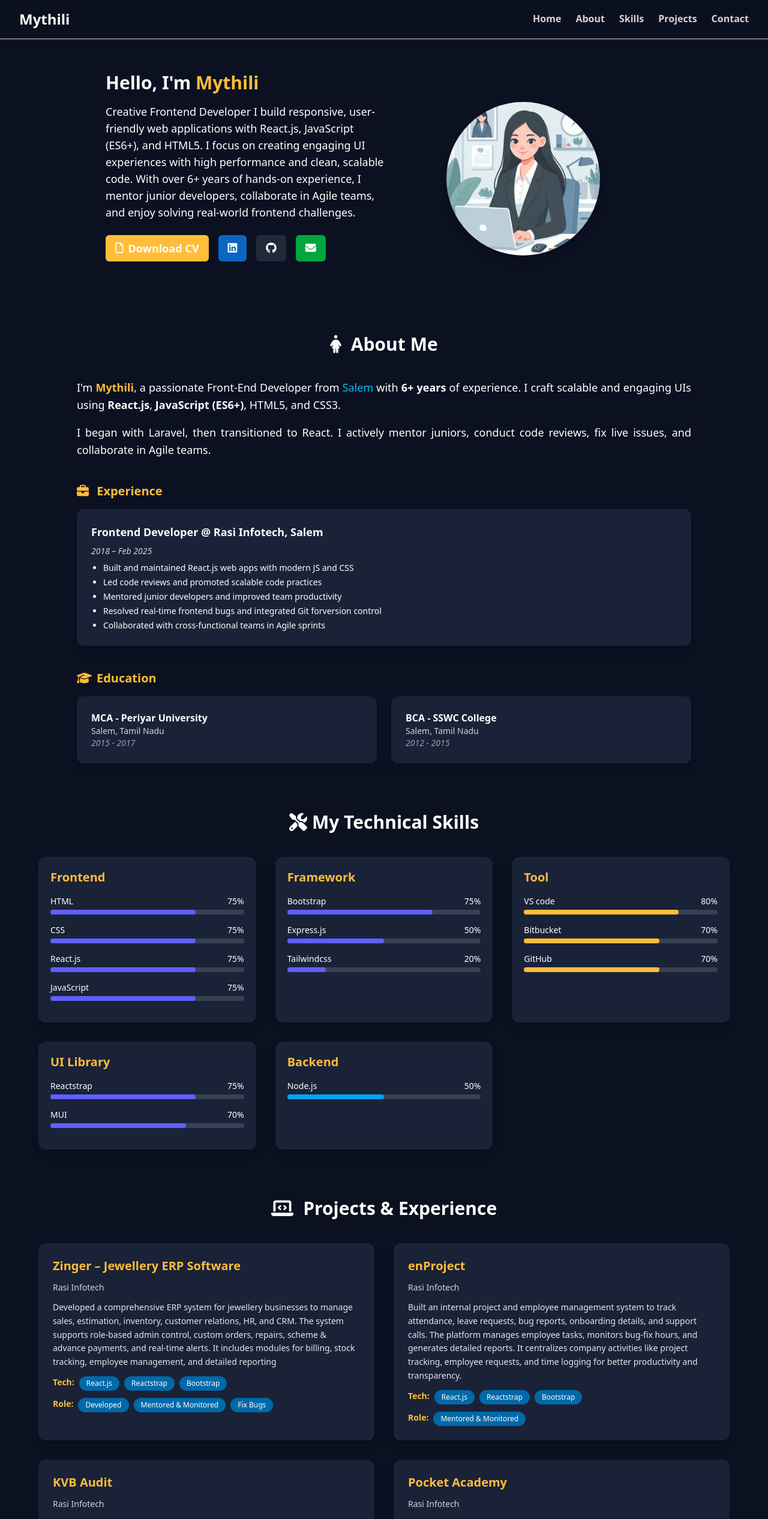
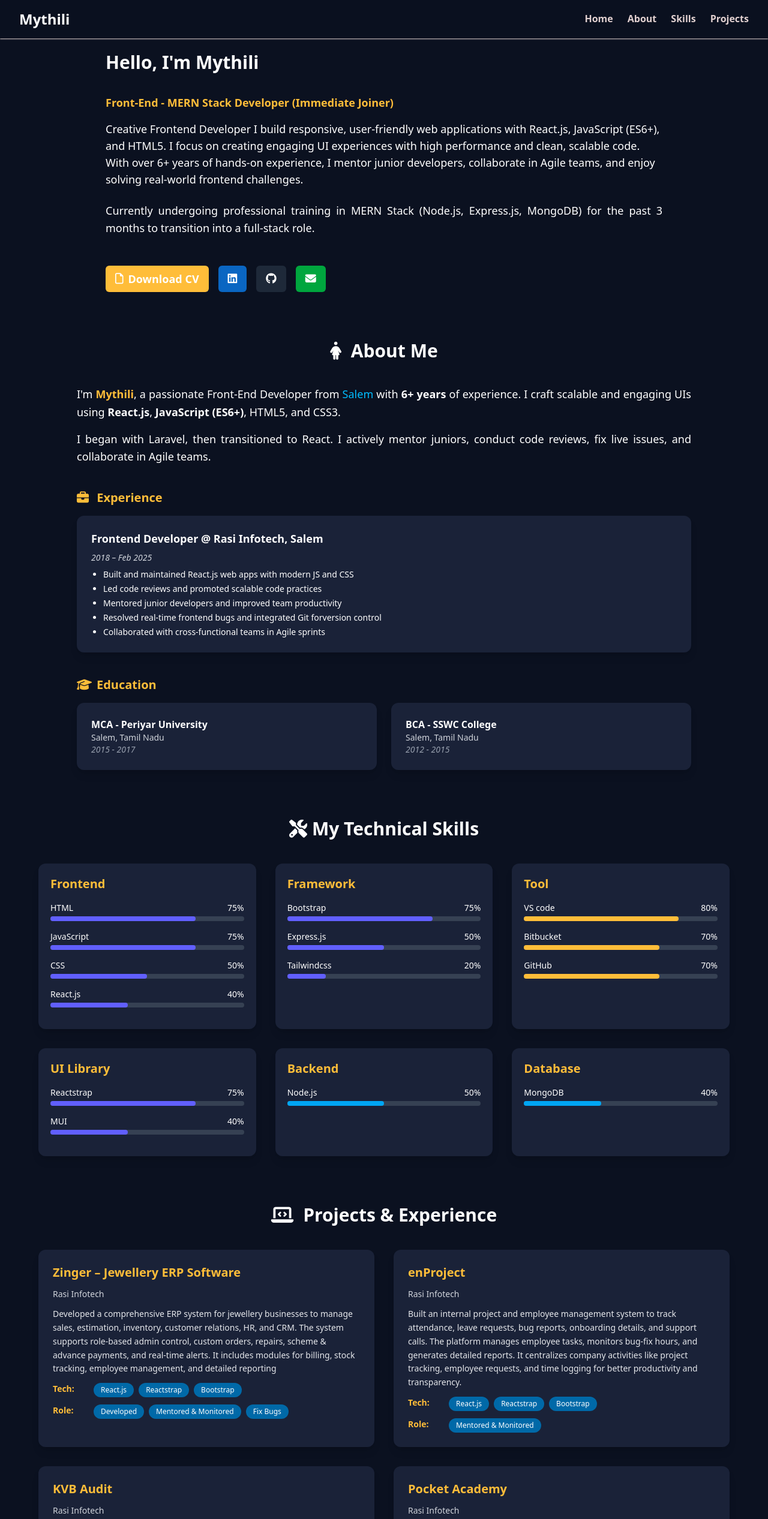
Before and after one commit to mythilims/my_site_portfolio, a React (Vite) app: page / in a window 1280 px wide. Shown: the top 2533 px of the page at 60% size. Built offline with nearby package versions, Linux system fonts and the light colour scheme.

Commit message:
ui changes

```diff
--- a/src/Utility/CommonFile.jsx
+++ b/src/Utility/CommonFile.jsx
@@ -60,9 +60,24 @@ export const PROJECT_DETAILS = [
   },
 ];
 
+export const MERN_PROJECT_DETAILS = [
+  {
+    project_name: "Notes Manage App",
+    des: "A secure and responsive Note Management App built using the MERN Stack (MongoDB, Express.js, React.js, Node.js). Users can create, edit, delete, and search personal notes with real-time feedback",
+    tech: ["Redux toolkit","React.js", "Tailwindcss", "Node.js","Express.js","MongoDB"],
+    role: ["Developing",],
+  },
+  {
+    project_name: "Expense Tracker",
+    des: "A modern Expense Tracker App that helps users manage their income and expenses. Built using React for frontend and Node.js/Express/MongoDB for backend, the app allows users to track spending, categorize transactions, and monitor their financial habits.",
+    tech: ["React.js", "MUI", "Node.js","Express.js","MongoDB"],
+    role: ["Developing"],
+  }
+];
+
 export const SKILLS = [
   { name: "HTML", level: 75, color: "bg-indigo-500", title: "Frontend" },
-  { name: "CSS", level: 75, color: "bg-indigo-500", title: "Frontend" },
+  { name: "CSS", level: 50, color: "bg-indigo-500", title: "Frontend" },
   { name: "Bootstrap", level: 75, color: "bg-indigo-500", title: "Framework" },
   {
     name: "Tailwindcss",
@@ -77,18 +92,20 @@ export const SKILLS = [
     color: "bg-indigo-500",
     title: "UI Library",
   },
-  { name: "MUI", level: 70, color: "bg-indigo-500", title: "UI Library" },
+  { name: "MUI", level: 40, color: "bg-indigo-500", title: "UI Library" },
 
-  { name: "React.js", level: 75, color: "bg-indigo-500", title: "Frontend" },
+  { name: "React.js", level: 40, color: "bg-indigo-500", title: "Frontend" },
   { name: "JavaScript", level: 75, color: "bg-indigo-500", title: "Frontend" },
   { name: "Node.js", level: 50, color: "bg-sky-500", title: "Backend" },
   { name: "Express.js", level: 50, color: "bg-indigo-500", title: "Framework" },
-  // { name: "MongoDB", level: 65, color: "bg-sky-500" },
+  { name: "MongoDB", level: 40, color: "bg-sky-500", title: "Database"},
   // { name: "SQL", level: 60, color: "bg-sky-500" },
   { name: "VS code", level: 80, color: "bg-[#ffbd39]", title: "Tool" },
   { name: "Bitbucket", level: 70, color: "bg-[#ffbd39]", title: "Tool" },
   { name: "GitHub", level: 70, color: "bg-[#ffbd39]", title: "Tool" },
 ];
 export const PROFILE_EMAIL = "mythilijobofficial@gmail.com";
-export const NAV_BAR = ["Home", "About", "Skills", "Projects", "Contact"];
+export const NAV_BAR = ["Home", "About", "Skills", "Projects",
+  // "Contact"
+];
 export const CONTACT = "Contact Me";
--- a/src/pages/Myportfolio.jsx
+++ b/src/pages/Myportfolio.jsx
@@ -16,6 +16,7 @@ import {
   UG_EDUCATION_DETAILS,
   PROJECT_DETAILS,
   CONTACT,
+  MERN_PROJECT_DETAILS,
 } from "../Utility/CommonFile";
 function Myportfolio() {
   const [menuOpen, setMenuOpen] = useState(false);
@@ -66,8 +67,13 @@ function Myportfolio() {
         {menuOpen && (
           <div className="md:hidden bg-[#0b1120] px-4 pb-4">
             <nav className="flex flex-col space-y-3 text-sm font-semibold">
-              {["Home", "About", "Skills", "Projects", "Contact"].map(
-                (item) => (
+              {[
+                "Home",
+                "About",
+                "Skills",
+                "Projects",
+                // "Contact"
+              ].map((item) => (
                 <a
                   key={item}
                   href={`#${item.toLowerCase()}`}
@@ -76,21 +82,39 @@ function Myportfolio() {
                 >
                   {item}
                 </a>
-                )
-              )}
+              ))}
             </nav>
           </div>
         )}
       </header>
 
-      <section className="bg-[#0b1120] text-white " id="home">
-        <div className="max-w-5xl mx-auto space-y-10  flex flex-col md:flex-row items-center pt-30 px-6 md:px-12 ">
-          <div className="md:w-1/2 ">
+      <section className="bg-[#0b1120] text-white  pt-20 px-6  " id="home">
+        {/* max-w-5xl mx-auto space-y-10
+        flex flex-col md:flex-row items-start md:items-center
+          md:px-12 */}
+        <div
+          className="max-w-5xl mx-auto space-y-10
+          md:px-12 "
+        >
+          <div className="md:w-1/1 ">
             <h2 className="text-3xl font-bold mb-4">
               {HELLO_TEXT}{" "}
-              <span className="text-[#ffbd39]">{PROFILE_NAME}</span>
+              <span className="leading-relaxed">{PROFILE_NAME}</span>
+              <br />
+              <p className="text-[#ffbd39] text-lg">
+                {" "}
+                <br />
+                Front-End - MERN Stack Developer (Immediate Joiner)
+              </p>
             </h2>
             <p className="text-lg font-light">{ROLE_DEC}</p>
+            <br />
+            <p className="text-lg leading-relaxed text-justify">
+              Currently undergoing professional training in MERN Stack (Node.js,
+              Express.js, MongoDB) for the past 3 months to transition into a
+              full-stack role.
+            </p>
+            <br />
             <div className="flex flex-col lg:flex-row gap-4 mt-6 items-center sm:items-start">
               {/* <button className="rounded-md bg-[#ffbd39] px-4 py-2 text-white font-semibold hover:bg-[#0d6efd] w-full sm:w-auto">
 
@@ -141,13 +165,13 @@ function Myportfolio() {
               </div>
             </div>
           </div>
-          <div className="md:w-1/2 mt-6 md:mt-0 flex justify-center">
+          {/* <div className="md:w-1/2 mt-6 md:mt-0 flex justify-center">
             <img
               src={Profile}
               alt="Profile"
               className="w-64 h-64 rounded-full object-cover shadow-lg"
             />
-          </div>
+          </div> */}
         </div>
       </section>
 
@@ -302,27 +326,62 @@ function Myportfolio() {
                   <p className="text-sm leading-relaxed text-gray-200">
                     {item.des}
                   </p>
-                  <div className="flex flex-wrap gap-2 mt-2">
-
-                    {item.tech.map((itemTech,key) => (
+                  <div className="grid grid-cols-[60px_1fr] gap-2 items-start">
+                    <span className="text-sm font-bold text-[#ffbd39]">
+                      Tech:
+                    </span>
+                    <div className="flex flex-wrap gap-2">
+                      {item.tech.map((itemTech) => (
+                        <span
+                          key={itemTech}
+                          className="bg-sky-700 text-white px-3 py-1 rounded-full text-xs"
+                        >
+                          {itemTech}
+                        </span>
+                      ))}
+                    </div>
+                  </div>
+                  <div className="grid grid-cols-[60px_1fr] gap-2 items-start">
+                    <span className="text-sm font-bold text-[#ffbd39]">
+                      Role:
+                    </span>
+                    <div className="flex flex-wrap gap-2">
+                      {item.role.map((itemTech) => (
+                        <span
+                          key={itemTech}
+                          className="bg-sky-700 text-white px-3 py-1 rounded-full text-xs"
+                        >
+                          {itemTech}
+                        </span>
+                      ))}
+                    </div>
+                  </div>
+                  {/* <div className="flex flex-wrap gap-2 mt-2">
+                    <span className="text-sm font-bold text-[#ffbd39]">
+                      Tech:
+                    </span>
+                    {item.tech.map((itemTech, key) => (
                       <>
-                       {key ===0 && <span className="text-sm font-bold text-[#ffbd39]">Tech:</span>}
+                        <div className="">
                           <span
                             key={itemTech}
                             className="bg-sky-700 px-3 py-1 rounded-full text-xs"
                           >
                             {itemTech}
                           </span>
+                        </div>
 
                       </>
-
                     ))}
-                  </div>
-                  <div className="flex flex-wrap gap-2 mt-2">
-
-                    {item.role.map((itemTech,key) => (
+                  </div> */}
+                  {/* <div className="flex flex-wrap gap-2 mt-2">
+                    {item.role.map((itemTech, key) => (
                       <>
-                       {key ===0 && <span className="text-sm font-bold text-[#ffbd39]">Role:</span>}
+                        {key === 0 && (
+                          <span className="text-sm font-bold text-[#ffbd39]">
+                            Role:
+                          </span>
+                        )}
 
                         <span
                           key={itemTech}
@@ -332,14 +391,108 @@ function Myportfolio() {
                         </span>
                       </>
                     ))}
+                  </div> */}
                 </div>
+              </>
+            );
+          })}
+        </div>
+        <br />
+
+        <h2 className="text-3xl font-bold text-center mb-10">
+          <i className="fa fa-laptop-code	  mr-2"></i> MERN Stack Projects
+          (During Learning)
+        </h2>
+
+        <div className="grid md:grid-cols-2 gap-8 max-w-6xl mx-auto">
+          {/* Project 1: Zinger */}
+          {MERN_PROJECT_DETAILS.map((item, key) => {
+            return (
+              <>
+                <div
+                  className="bg-[#1a2238] rounded-xl shadow-lg p-6 space-y-3"
+                  key={key}
+                >
+                  <h3 className="text-xl font-bold text-[#ffbd39]">
+                    {item.project_name}
+                  </h3>
+                  {/* <p className="text-sm text-gray-300">{item.company_name}</p> */}
+                  <p className="text-sm leading-relaxed text-gray-200">
+                    {item.des}
+                  </p>
+                  {/* <div className="flex flex-wrap gap-2 mt-2">
+                    {item.tech.map((itemTech, key) => (
+                      <>
+                        {key === 0 && (
+                          <span className="text-sm font-bold text-[#ffbd39]">
+                            Tech:
+                          </span>
+                        )}
+                        <span
+                          key={itemTech}
+                          className="bg-sky-700 px-3 py-1 rounded-full text-xs"
+                        >
+                          {itemTech}
+                        </span>
+                      </>
+                    ))}
+                  </div> */}
+                  <div className="grid grid-cols-[60px_1fr] gap-2 items-start">
+                    <span className="text-sm font-bold text-[#ffbd39]">
+                      Tech:
+                    </span>
+                    <div className="flex flex-wrap gap-2">
+                      {item.tech.map((itemTech) => (
+                        <span
+                          key={itemTech}
+                          className="bg-sky-700 text-white px-3 py-1 rounded-full text-xs"
+                        >
+                          {itemTech}
+                        </span>
+                      ))}
+                    </div>
+                  </div>
+                  <div className="grid grid-cols-[60px_1fr] gap-2 items-start">
+                    <span className="text-sm font-bold text-[#ffbd39]">
+                      Role:
+                    </span>
+                    <div className="flex flex-wrap gap-2">
+                      {item.role.map((itemTech) => (
+                        <span
+                          key={itemTech}
+                          className="bg-sky-700 text-white px-3 py-1 rounded-full text-xs"
+                        >
+                          {itemTech}
+                        </span>
+                      ))}
+                    </div>
+                  </div>
+                  {/* <div className="flex flex-wrap gap-2 mt-2">
+                    {item.role.map((itemTech, key) => (
+                      <>
+                        {key === 0 && (
+                          <span className="text-sm font-bold text-[#ffbd39]">
+                            Role:
+                          </span>
+                        )}
+
+                        <span
+                          key={itemTech}
+                          className="bg-sky-700 px-3 py-1 rounded-full text-xs"
+                        >
+                          {itemTech}
+                        </span>
+                      </>
+                    ))}
+                  </div> */}
                 </div>
               </>
             );
           })}
         </div>
       </section>
-      <section
+
+      {/* <section
         id="contact"
         className="bg-[#0b1120] text-white pt-20 px-6 md:px-12 pb-10"
       >
@@ -404,7 +557,7 @@ function Myportfolio() {
             </div>
           </form>
         </div>
-      </section>
+      </section> */}
 
       {/* ✅ Footer */}
       <footer className="text-center text-xs p-4 mt-10 text-gray-400">
```
Lines whose indentation alone changed are shown as unchanged.
